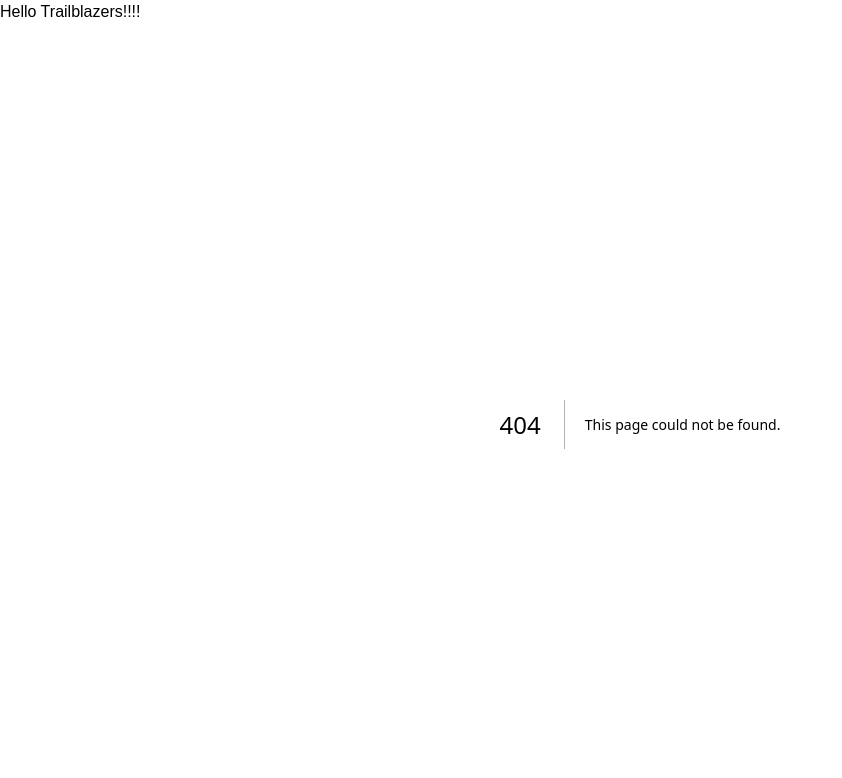
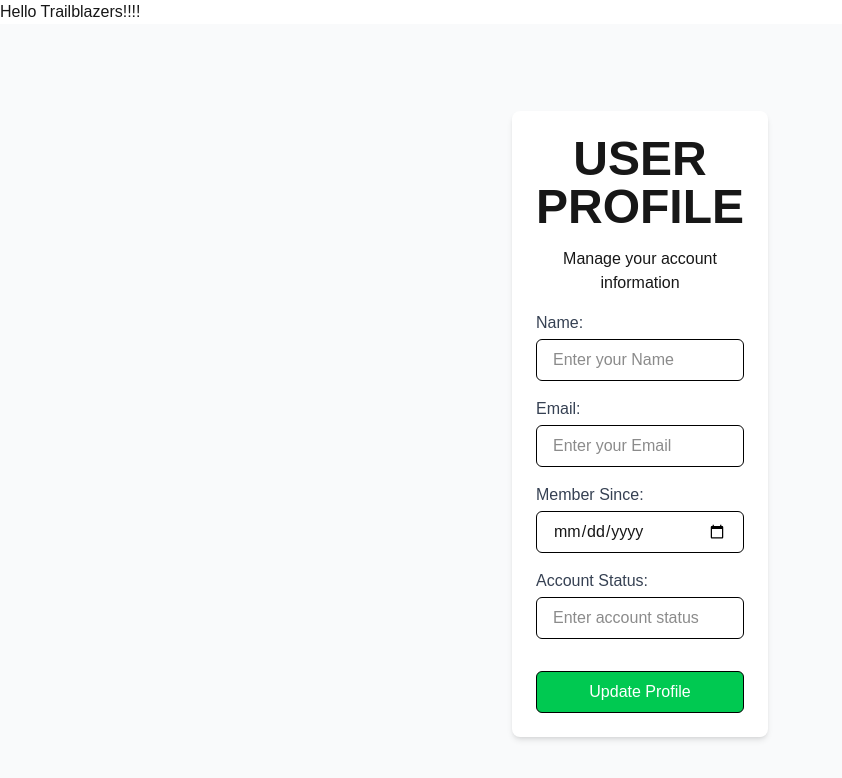
Before and after one commit to acn-michaelrilan/hackathon_trailblazer, a Next.js app: page /userprofile in a window 1280 px wide. Before the commit this address had no page. Shown: the top 778 px of the page, without its empty margins (0-842 px from the left). Built offline with nearby package versions, Linux system fonts and the light colour scheme.

Commit message:
feat: Created User Profile page

```diff
--- /dev/null
+++ b/app/userprofile/page.tsx
@@ -0,0 +1,74 @@
+"use client";
+import React, { useState } from "react";
+export default function userprofile() {
+/*--------------------------FUNCTIONALITY-------------------------------*/
+
+const [isDarkPage, setIsDarkPage] = useState<boolean>(false);
+
+  // Toggle page background
+  const handleButtonClick = (): void => {
+    setIsDarkPage(true); // Change page background to dark
+  };
+
+/*--------------------------DESIGN-------------------------------*/
+  return (
+
+    <div className={ "flex items-center justify-center min-h-screen transition-colors " + (isDarkPage ? "bg-gray-900" : "bg-gray-50")} >
+        <form className="flex flex-col space-y-4 w-64 bg-white p-6 rounded-lg shadow-md">
+            <div className="flex flex-col space-y-4">
+                <h1 className="text-center font-bold text-5xl" style={{ fontFamily: 'Poppins, sans-serif' }}>
+                        USER PROFILE
+                    </h1>
+
+                <p className="text-center">
+                    Manage your account information
+                    </p>
+
+                    <div className="flex flex-col">
+                        <label className="font-medium text-gray-700 mb-1">Name:</label>
+                        <input
+                            className="border border-black px-4 py-2 rounded-md"
+                            type="text"
+                            placeholder="Enter your Name"
+                        />
+                    </div>
+
+                    <div className="flex flex-col">
+                        <label className="font-medium text-gray-700 mb-1">Email:</label>
+                        <input
+                            className="border border-black px-4 py-2 rounded-md"
+                            type="text"
+                            placeholder="Enter your Email"
+                        />
+                    </div>
+
+                    <div className="flex flex-col">
+                        <label className="font-medium text-gray-700 mb-1">Member Since:</label>
+                        <input
+                            className="border border-black px-4 py-2 rounded-md"
+                            type="date"
+                            placeholder="Select a date"
+                        />
+                    </div>
+
+                    <div className="flex flex-col">
+                        <label className="font-medium text-gray-700 mb-1">Account Status:</label>
+                        <input
+                            className="border border-black px-4 py-2 rounded-md"
+                            type="text"
+                            placeholder="Enter account status"
+                        />
+                    </div>
+
+                   <button
+                        type="button"
+                        className="border border-black px-4 py-2 rounded-md mt-4 bg-green-500 text-white hover:bg-blue-600 transition-colors"
+                        onClick={handleButtonClick}
+                    >
+                        Update Profile
+                    </button>
+            </div>
+        </form>
+    </div>
+  );
+}
```
